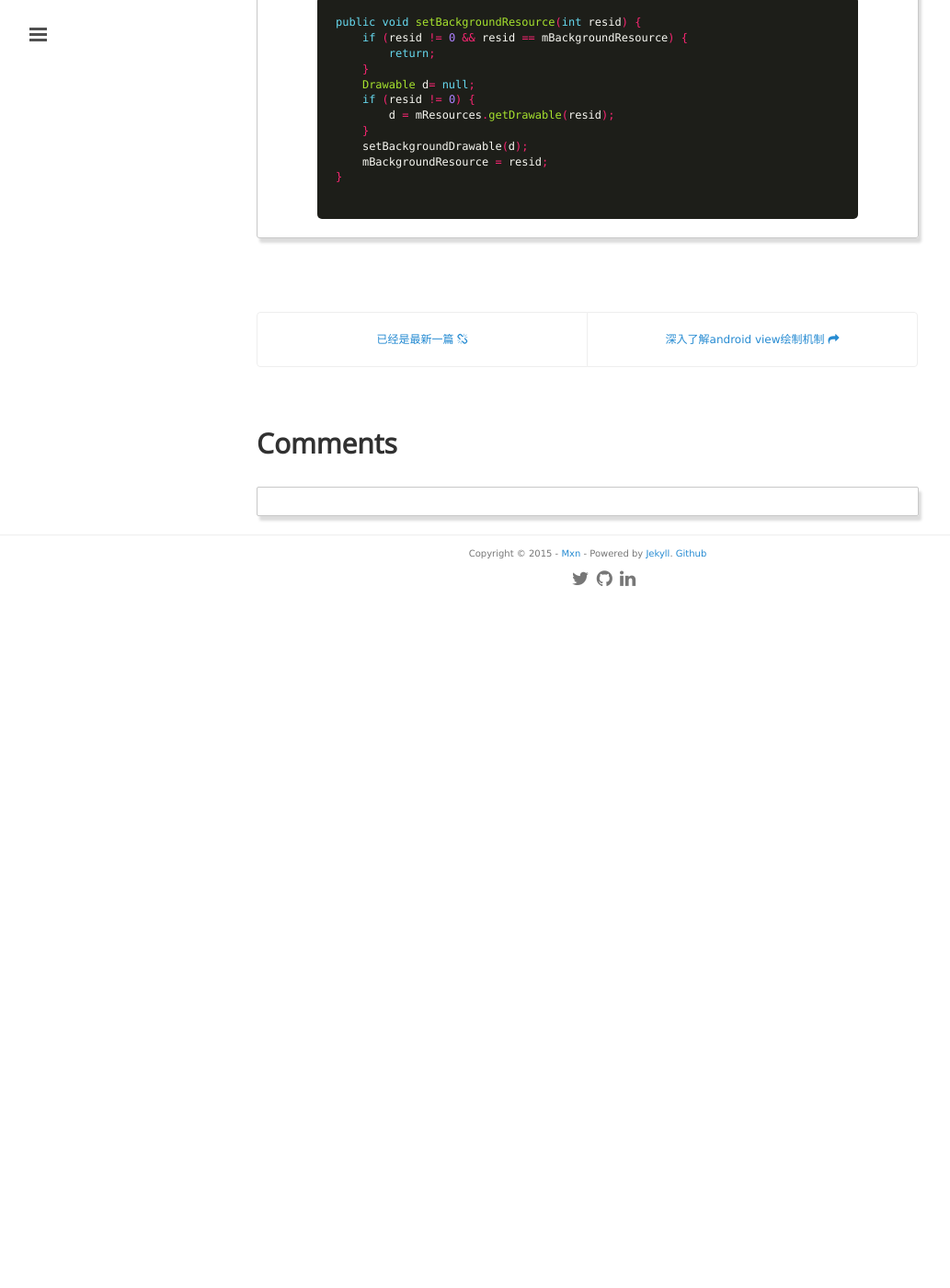
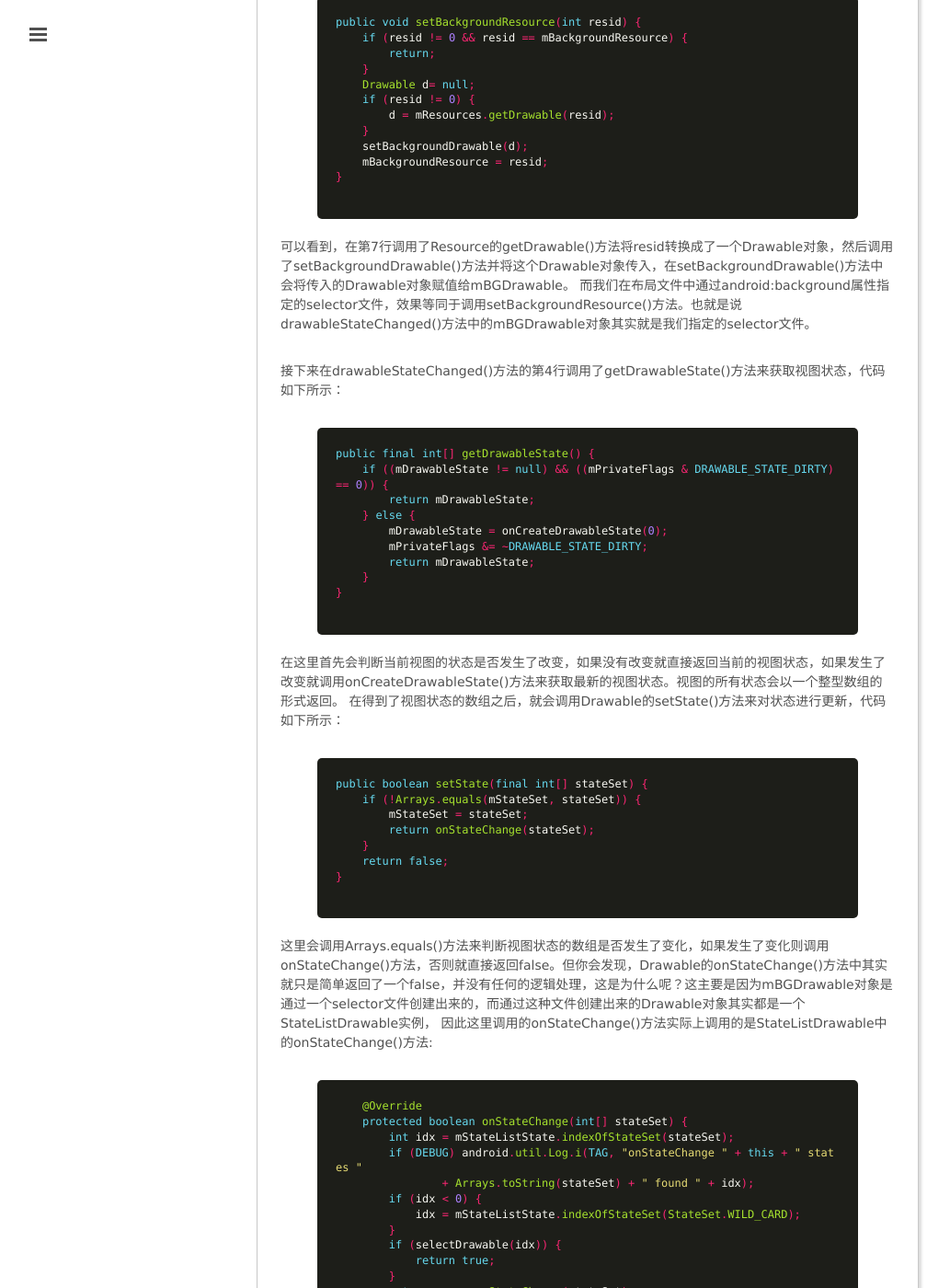
Before and after one commit to mxn21/mxn21.github.io, a Jekyll site: the page built from _posts/2015-7-16-android view状态及重绘流程分析.md, in a window 1280 px wide and 1400 px high, scrolled down 1470 px. Shown: the whole window at 92% size, without its empty margins (1-1034 px from the left). Built offline with Jekyll 4.4.1, drawn with Linux system fonts in a browser that asks for light colours; Markdown is read by kramdown in place of the engine named in the settings; comment, search, counter and statistics services are not loaded; before the commit the page ends 2124 px from its top, so only the background shows below that; some of the changed text lies outside the part shown.

Commit message:
42342
3423423

```diff
--- a/_posts/2015-7-16-android view状态及重绘流程分析.md
+++ b/_posts/2015-7-16-android view状态及重绘流程分析.md
@@ -58,3 +58,59 @@
     mBackgroundResource = resid;
 }
       {% endhighlight %}
+
+可以看到，在第7行调用了Resource的getDrawable()方法将resid转换成了一个Drawable对象，然后调用了setBackgroundDrawable()方法并将这个Drawable对象传入，在setBackgroundDrawable()方法中会将传入的Drawable对象赋值给mBGDrawable。
+而我们在布局文件中通过android:background属性指定的selector文件，效果等同于调用setBackgroundResource()方法。也就是说drawableStateChanged()方法中的mBGDrawable对象其实就是我们指定的selector文件。
+
+接下来在drawableStateChanged()方法的第4行调用了getDrawableState()方法来获取视图状态，代码如下所示：
+
+    {% highlight java  %}
+public final int[] getDrawableState() {
+    if ((mDrawableState != null) && ((mPrivateFlags & DRAWABLE_STATE_DIRTY) == 0)) {
+        return mDrawableState;
+    } else {
+        mDrawableState = onCreateDrawableState(0);
+        mPrivateFlags &= ~DRAWABLE_STATE_DIRTY;
+        return mDrawableState;
+    }
+}
+     {% endhighlight %}
+
+在这里首先会判断当前视图的状态是否发生了改变，如果没有改变就直接返回当前的视图状态，如果发生了改变就调用onCreateDrawableState()方法来获取最新的视图状态。视图的所有状态会以一个整型数组的形式返回。
+在得到了视图状态的数组之后，就会调用Drawable的setState()方法来对状态进行更新，代码如下所示：
+
+    {% highlight java  %}
+
+public boolean setState(final int[] stateSet) {
+    if (!Arrays.equals(mStateSet, stateSet)) {
+        mStateSet = stateSet;
+        return onStateChange(stateSet);
+    }
+    return false;
+}
+     {% endhighlight %}
+
+这里会调用Arrays.equals()方法来判断视图状态的数组是否发生了变化，如果发生了变化则调用onStateChange()方法，否则就直接返回false。但你会发现，Drawable的onStateChange()方法中其实就只是简单返回了一个false，并没有任何的逻辑处理，这是为什么呢？这主要是因为mBGDrawable对象是通过一个selector文件创建出来的，而通过这种文件创建出来的Drawable对象其实都是一个StateListDrawable实例，
+因此这里调用的onStateChange()方法实际上调用的是StateListDrawable中的onStateChange()方法:
+
+    {% highlight java  %}
+    @Override
+    protected boolean onStateChange(int[] stateSet) {
+        int idx = mStateListState.indexOfStateSet(stateSet);
+        if (DEBUG) android.util.Log.i(TAG, "onStateChange " + this + " states "
+                + Arrays.toString(stateSet) + " found " + idx);
+        if (idx < 0) {
+            idx = mStateListState.indexOfStateSet(StateSet.WILD_CARD);
+        }
+        if (selectDrawable(idx)) {
+            return true;
+        }
+        return super.onStateChange(stateSet);
+    }
+
+         {% endhighlight %}
+
+
+可以看到，这里会先调用indexOfStateSet()方法来找到当前视图状态所对应的Drawable资源下标，然后在第9行调用selectDrawable()方法并将下标传入，在这个方法中就会将视图的背景图设置为当前视图状态所对应的那张图片了。
+
+那你可能会有疑问，在前面一篇文章中我们说到，任何一个视图的显示都要经过非常科学的绘制流程的，很显然，背景图的绘制是在draw()方法中完成的，那么为什么selectDrawable()方法能够控制背景图的改变呢？这就要研究一下视图重绘的流程了。
```
